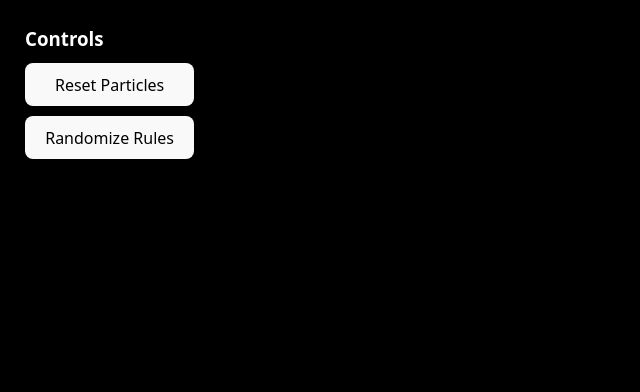
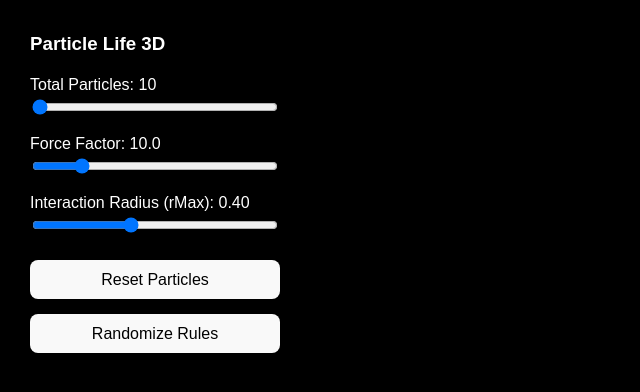
Before and after one commit to rockclimber147/Particle-Life-3D, a React (Vite) app: page / in a window 1280 px wide. Shown: the top 392 px of the page, without its empty margins (0-640 px from the left). Built offline with nearby package versions, Linux system fonts and the light colour scheme.

Commit message:
add some sliders

```diff
--- a/src/App.tsx
+++ b/src/App.tsx
@@ -1,9 +1,10 @@
-import { useEffect, useRef } from 'react';
+import { useEffect, useRef, useState } from 'react';
 
 export default function App() {
   const canvasRef = useRef<HTMLCanvasElement>(null);
 
-  const numParticles = 1000;
+  const maxNumParticles = 5000;
+  const DefaultumParticles = 1000;
   const timeStep = 0.01;
   const frictionHalfLife = 0.080;
   const frictionFactor = Math.pow(0.5, timeStep / frictionHalfLife)
@@ -11,14 +12,21 @@ export default function App() {
   const rMax = 0.4;
   const m = 5;
 
+  const [numParticles, setNumParticles] = useState(forceFactor);
+  const [uiForce, setUiForce] = useState(forceFactor);
+  const [uiRMax, setUiRMax] = useState(rMax);
+
   const sim = useRef({
-    colors: new Int32Array(numParticles),
-    positionsX: new Float32Array(numParticles),
-    positionsY: new Float32Array(numParticles),
-    positionsZ: new Float32Array(numParticles),
-    velocitiesX: new Float32Array(numParticles),
-    velocitiesY: new Float32Array(numParticles),
-    velocitiesZ: new Float32Array(numParticles),
+    numParticles: DefaultumParticles,
+    forceFactor: forceFactor,
+    rMax: rMax,
+    colors: new Int32Array(maxNumParticles),
+    positionsX: new Float32Array(maxNumParticles),
+    positionsY: new Float32Array(maxNumParticles),
+    positionsZ: new Float32Array(maxNumParticles),
+    velocitiesX: new Float32Array(maxNumParticles),
+    velocitiesY: new Float32Array(maxNumParticles),
+    velocitiesZ: new Float32Array(maxNumParticles),
     matrix: makeRandomMatrix()
   });
 
@@ -35,9 +43,28 @@ export default function App() {
     return rows;
   }
 
+  const handleNumParticleChange = (e: React.ChangeEvent<HTMLInputElement>) => {
+    const val = parseFloat(e.target.value);
+    setNumParticles(val);
+    sim.current.numParticles = val;
+    resetParticles()
+  };
+
+  const handleForceChange = (e: React.ChangeEvent<HTMLInputElement>) => {
+    const val = parseFloat(e.target.value);
+    setUiForce(val);
+    sim.current.forceFactor = val;
+  };
+
+  const handleRMaxChange = (e: React.ChangeEvent<HTMLInputElement>) => {
+    const val = parseFloat(e.target.value);
+    setUiRMax(val);
+    sim.current.rMax = val;
+  };
+
   const resetParticles = () => {
     const s = sim.current
-    for (let i = 0; i < numParticles; i++) {
+    for (let i = 0; i < s.numParticles; i++) {
       s.colors[i] = Math.floor(Math.random() * m)
       s.positionsX[i] = Math.random();
       s.positionsY[i] = Math.random();
@@ -54,7 +81,7 @@ export default function App() {
 
   const updatePositions = () => {
     const s = sim.current
-    for (let i = 0; i < numParticles; i++) {
+    for (let i = 0; i < s.numParticles; i++) {
       s.positionsX[i] += s.velocitiesX[i] * timeStep;
       s.positionsY[i] += s.velocitiesY[i] * timeStep;
       s.positionsZ[i] += s.velocitiesZ[i] * timeStep;
@@ -67,12 +94,12 @@ export default function App() {
 
   const updateVelocities = () => {
     const s = sim.current
-    for (let i = 0; i < numParticles; i++) {
+    for (let i = 0; i < s.numParticles; i++) {
       let totalForceX = 0;
       let totalForceY = 0;
       let totalForceZ = 0;
 
-      for (let j = 0; j < numParticles; j++) {
+      for (let j = 0; j < s.numParticles; j++) {
         if (j === i) continue;
 
         let rx = s.positionsX[j] - s.positionsX[i];
@@ -90,8 +117,8 @@ export default function App() {
 
         const r = Math.sqrt(rx * rx + ry * ry + rz * rz);
 
-        if (r > 0 && r < rMax) {
-          const f = force(r / rMax, s.matrix[s.colors[i]][s.colors[j]]);
+        if (r > 0 && r < s.rMax) {
+          const f = force(r / s.rMax, s.matrix[s.colors[i]][s.colors[j]]);
 
           totalForceX += (rx / r) * f;
           totalForceY += (ry / r) * f;
@@ -99,9 +126,9 @@ export default function App() {
         }
       }
 
-      totalForceX *= rMax * forceFactor;
-      totalForceY *= rMax * forceFactor;
-      totalForceZ *= rMax * forceFactor;
+      totalForceX *= s.rMax * s.forceFactor;
+      totalForceY *= s.rMax * s.forceFactor;
+      totalForceZ *= s.rMax * s.forceFactor;
 
       s.velocitiesX[i] *= frictionFactor;
       s.velocitiesY[i] *= frictionFactor;
@@ -138,7 +165,7 @@ export default function App() {
       ctx.fillStyle = 'black';
       ctx.fillRect(0, 0, canvas.width, canvas.height);
 
-      for (let i = 0; i < numParticles; i++) {
+      for (let i = 0; i < s.numParticles; i++) {
         const pX = s.positionsX[i] - 0.5;
         const pY = s.positionsY[i] - 0.5;
         const pZ = s.positionsZ[i] - 0.5;
@@ -163,22 +190,43 @@ export default function App() {
 
   return (
     <div style={{ width: '100vw', height: '100vh', position: 'relative', overflow: 'hidden' }}>
-    {/* Sidebar UI */}
       <div style={{
         position: 'absolute', top: 10, left: 10, zIndex: 10,
-      background: 'rgba(0,0,0,0.7)', padding: '15px', borderRadius: '8px',
-      color: 'white', display: 'flex', flexDirection: 'column', gap: '10px'
+        background: 'rgba(0,0,0,0.8)', padding: '20px', borderRadius: '8px',
+        color: 'white', display: 'flex', flexDirection: 'column', gap: '15px',
+        width: '250px', fontFamily: 'sans-serif'
       }}>
-      <h3 style={{ margin: 0 }}>Controls</h3>
-      <button onClick={resetParticles}>Reset Particles</button>
+        <h3 style={{ margin: 0 }}>Particle Life 3D</h3>
+
+        <div style={{ display: 'flex', flexDirection: 'column' }}>
+          <label>Total Particles: {numParticles}</label>
+          <input
+            type="range" min="1" max="5000" step="1"
+            value={numParticles} onChange={handleNumParticleChange}
+          />
+        </div>
+
+        <div style={{ display: 'flex', flexDirection: 'column' }}>
+          <label>Force Factor: {uiForce.toFixed(1)}</label>
+          <input
+            type="range" min="1" max="50" step="0.5"
+            value={uiForce} onChange={handleForceChange}
+          />
+        </div>
+
+        <div style={{ display: 'flex', flexDirection: 'column' }}>
+          <label>Interaction Radius (rMax): {uiRMax.toFixed(2)}</label>
+          <input
+            type="range" min="0.01" max="1.0" step="0.01"
+            value={uiRMax} onChange={handleRMaxChange}
+          />
+        </div>
+
+        <button onClick={resetParticles} style={{ marginTop: '10px' }}>Reset Particles</button>
         <button onClick={resetMatrix}>Randomize Rules</button>
       </div>
 
-    {/* The Canvas */}
-    <canvas
-      ref={canvasRef}
-      style={{ display: 'block' }}
-    />
+      <canvas ref={canvasRef} style={{ display: 'block', background: 'black' }} />
     </div>
   );
 }
```
Lines whose indentation alone changed are shown as unchanged.
